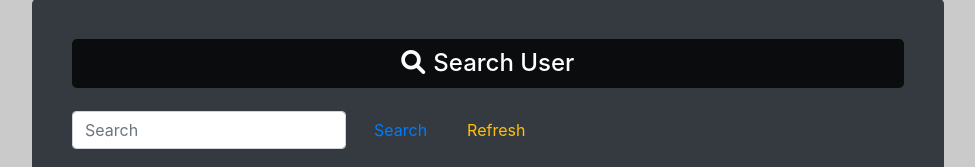
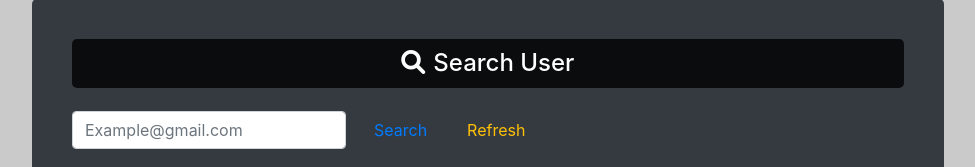
Before and after one commit to delamoragerman/login_system, a PHP site: template mvc/views/panel.view.php in a window 1280 px wide; the page is wider, and only the part inside the window is pictured. Shown: the part 342-509 px from the top of that part, without its empty margins (198-1173 px from the left). Run offline with PHP 8.4, Linux system fonts and the light colour scheme; the template is opened without the code that fills it, so the values that code supplies are empty.

Commit message:
last push

```diff
--- a/mvc/views/index.view.php
+++ b/mvc/views/index.view.php
@@ -14,8 +14,8 @@
                     <i class="fas fa-lock"></i>
                     <input type="password" name="password" placeholder="Password" required>
                 </div>
+                <input type="submit" value="Login" class="btn btn-primary">
                 <input type="reset" value="Reset" class="btn btn-clear">
-                <input type="submit" value="Login" class="btn btn-primary">
                 <button type="button" class="btn btn-lg" data-toggle="modal" data-target="#modal_singUp">
                     SingUp
                 </button>
--- a/mvc/views/panel.view.php
+++ b/mvc/views/panel.view.php
@@ -56,7 +56,7 @@
                 <div class="card-body">
                     <h4><i class="fas fa-search"></i>Search User</h4>
                     <form class="form-inline">
-                        <input class="form-control mr-sm-2" type="search" placeholder="Search" aria-label="Search">
+                        <input class="form-control mr-sm-2" type="search" placeholder="Example@gmail.com" aria-label="Search">
                         <button class="btn btn-outline-primary my-2 my-sm-0" type="submit">Search</button>
                         <input type="reset" class="btn btn-outline-warning my-2 my-sm-0"value="Refresh">
                     </form>
--- a/nbproject/private/private.xml
+++ b/nbproject/private/private.xml
@@ -6,7 +6,6 @@
             <file>file:/C:/AppServ/www/myBackOffice/mvc/index.php</file>
             <file>file:/C:/AppServ/www/myBackOffice/mvc/views/side-bar.view.php</file>
             <file>file:/C:/AppServ/www/myBackOffice/mvc/models/panel.mdl</file>
-            <file>file:/C:/AppServ/www/myBackOffice/css/general-styles.css</file>
             <file>file:/C:/AppServ/www/myBackOffice/mvc/views/panel.view.php</file>
             <file>file:/C:/AppServ/www/myBackOffice/mvc/views/setings.view.php</file>
             <file>file:/C:/AppServ/www/myBackOffice/mvc/ctrlrs/panel.ctrlr</file>
```
Also changed, not shown: mvc/js/panel.js (line endings or trailing spaces).
